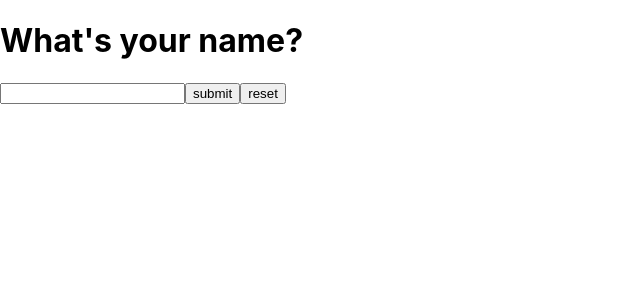
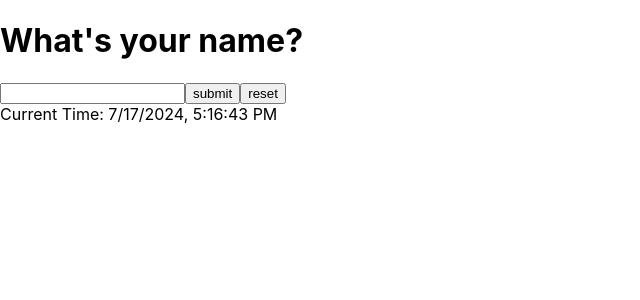
Before and after one commit to swandevson/KBC_gib.son, a React (Create React App) app in the folder 0709/: page / in a window 1280 px wide. Shown: the top 300 px of the page, without its empty margins (0-640 px from the left). Built offline with nearby package versions, Linux system fonts and the light colour scheme.

Commit message:
:sparkles: 현재 시간 컴포넌트 구현

```diff
--- a/0709/src/App.js
+++ b/0709/src/App.js
@@ -1,6 +1,7 @@
 import "./App.css";
-import User from "./User.js";
-import { UserProvider } from "./UserContext";
+import User from "./user/User";
+import Clock from "./clock/Clock";
+import { UserProvider } from "./user/UserContext";
 
 const App = () => {
   return (
@@ -8,6 +9,7 @@ const App = () => {
       <UserProvider>
         <User />
       </UserProvider>
+      <Clock />
     </>
   );
 };
--- /dev/null
+++ b/0709/src/clock/Clock.js
@@ -0,0 +1,23 @@
+import React, { useState, useEffect } from "react";
+
+const Clock = () => {
+  const [time, setTime] = useState(new Date().toLocaleString());
+
+  useEffect(() => {
+    const interval = setInterval(() => {
+      setTime(new Date().toLocaleString());
+    }, 1000);
+
+    return () => {
+      clearInterval(interval);
+    };
+  }, [time]);
+
+  return (
+    <div>
+      <span>Current Time: {time}</span>
+    </div>
+  );
+};
+
+export default Clock;
--- a/0709/src/index.js
+++ b/0709/src/index.js
@@ -1,5 +1,3 @@
-import React from "react";
-import { UserProvider } from "./UserContext";
 import ReactDOM from "react-dom/client";
 import "./index.css";
 import App from "./App";
```
Also changed, not shown: 0709/src/user/User.js (renamed from 0709/src/User.js), 0709/src/user/UserContext.js (renamed from 0709/src/UserContext.js).
